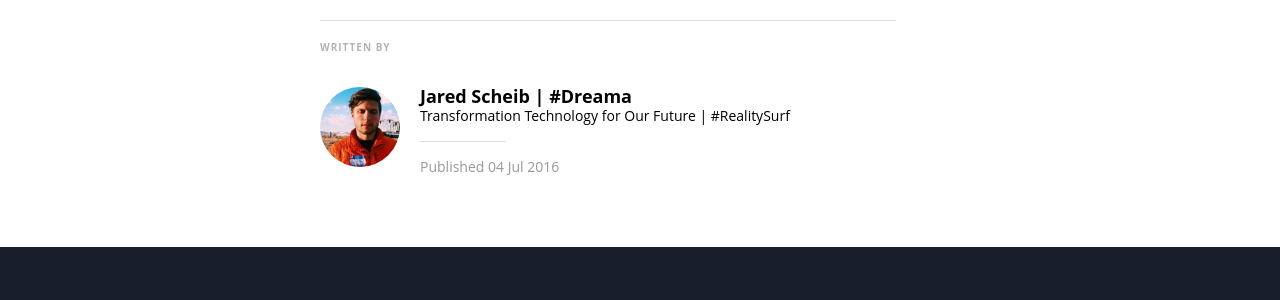
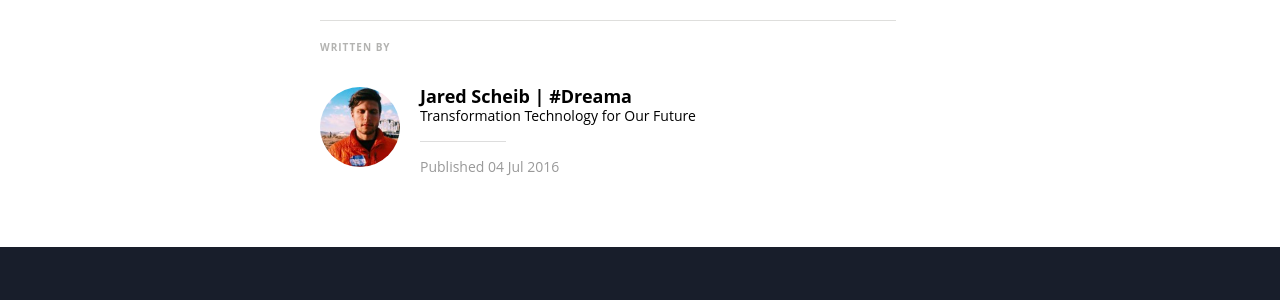
Before and after one commit to voteliquid/blog, a Jekyll site: the page built from _posts/2016-07-04-upgrading-democracy.md, in a window 1280 px wide and 900 px high, scrolled down 2185 px. Shown: the part 154-454 px from the top of the window. Built offline with Jekyll 4.4.1, drawn with Linux system fonts in a browser that asks for light colours; nearby versions of some CDN libraries; some web fonts are replaced.

Commit message:
Simplify Jared bio

```diff
--- a/_data/authors.yml
+++ b/_data/authors.yml
@@ -2,7 +2,7 @@
 
 jaredscheib:
   name: "Jared Scheib | #Dreama"
-  bio: "Transformation Technology for Our Future | #RealitySurf"
+  bio: "Transformation Technology for Our Future"
   web: https://www.facebook.com/jared.scheib
   image: "/assets/images/authors/jaredscheib.jpeg"
 rohandixit:
```
